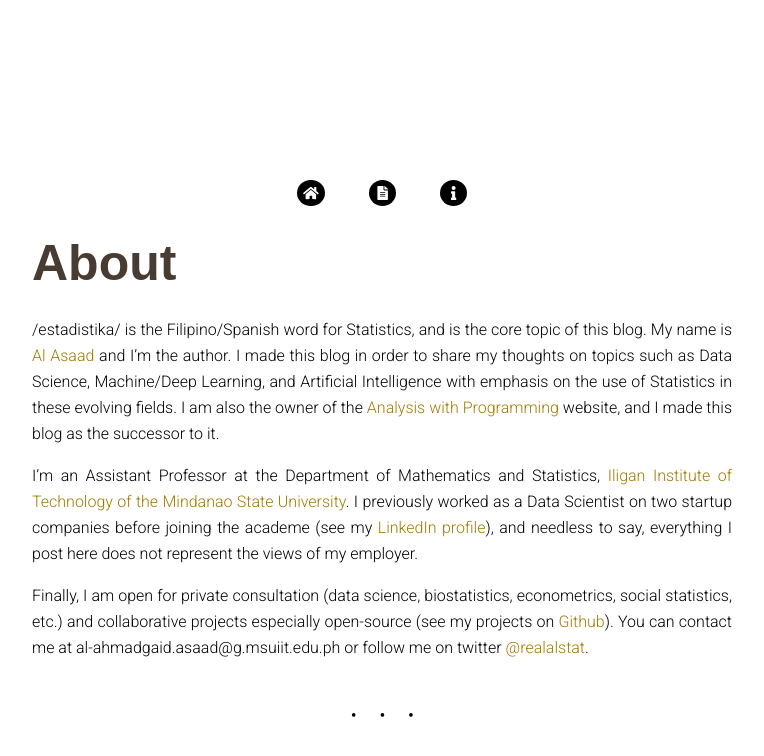
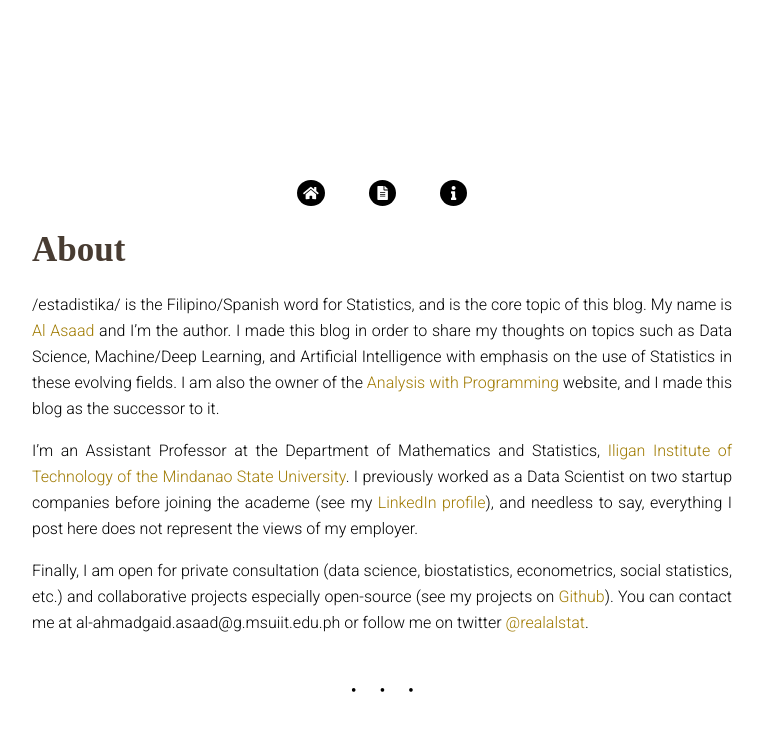
Before and after one commit to estadistika/estadistika.github.io, a Jekyll site: the page built from about.md, in a window 1280 px wide. Shown: the top 756 px of the page, without its empty margins (258-1022 px from the left). Built offline with Jekyll 4.4.1, drawn with Linux system fonts in a browser that asks for light colours; nearby versions of some CDN libraries; some web fonts are replaced.

Commit message:
changed post title font

```diff
--- a/_sass/stylesheets/modules/_config.scss
+++ b/_sass/stylesheets/modules/_config.scss
@@ -13,7 +13,7 @@ $body-text-align: justify;
 $font-body: 'Roboto', sans-serif;
 $font-post-meta: 'Saira Condensed';
 $font-size-post-meta: 14px;
-$font-post-title-link: 'Chathura', sans-serif;
+$font-post-title-link: 'Aubrey', cursive;
 $font-quran-translation: 'Amita', cursive;
 $font-size-body: 16px;
 
--- a/_sass/stylesheets/partials/_body.scss
+++ b/_sass/stylesheets/partials/_body.scss
@@ -81,7 +81,7 @@ html {
 @import url('https://fonts.googleapis.com/css?family=Noto+Serif');
 @import url('https://fonts.googleapis.com/css?family=Roboto:300,300i');
 // @import url('https://fonts.googleapis.com/css?family=Quicksand');
-@import url('https://fonts.googleapis.com/css?family=Chathura');
+@import url('https://fonts.googleapis.com/css?family=Aubrey');
 @import url('https://fonts.googleapis.com/css?family=Saira+Condensed:200');
 // @import url('https://fonts.googleapis.com/css?family=Amiri');
 @import url('https://fonts.googleapis.com/css?family=Berkshire+Swash');
--- a/_sass/stylesheets/partials/_main-content.scss
+++ b/_sass/stylesheets/partials/_main-content.scss
@@ -56,7 +56,7 @@
 
         a.post-link, h1.post-title {
             font-family: $font-post-title-link;
-            font-size: 50px;
+            font-size: 35px;
             text-decoration:  none;
             color: $sb-bg-color;
         }
```
Also changed, not shown: 2 other files.
